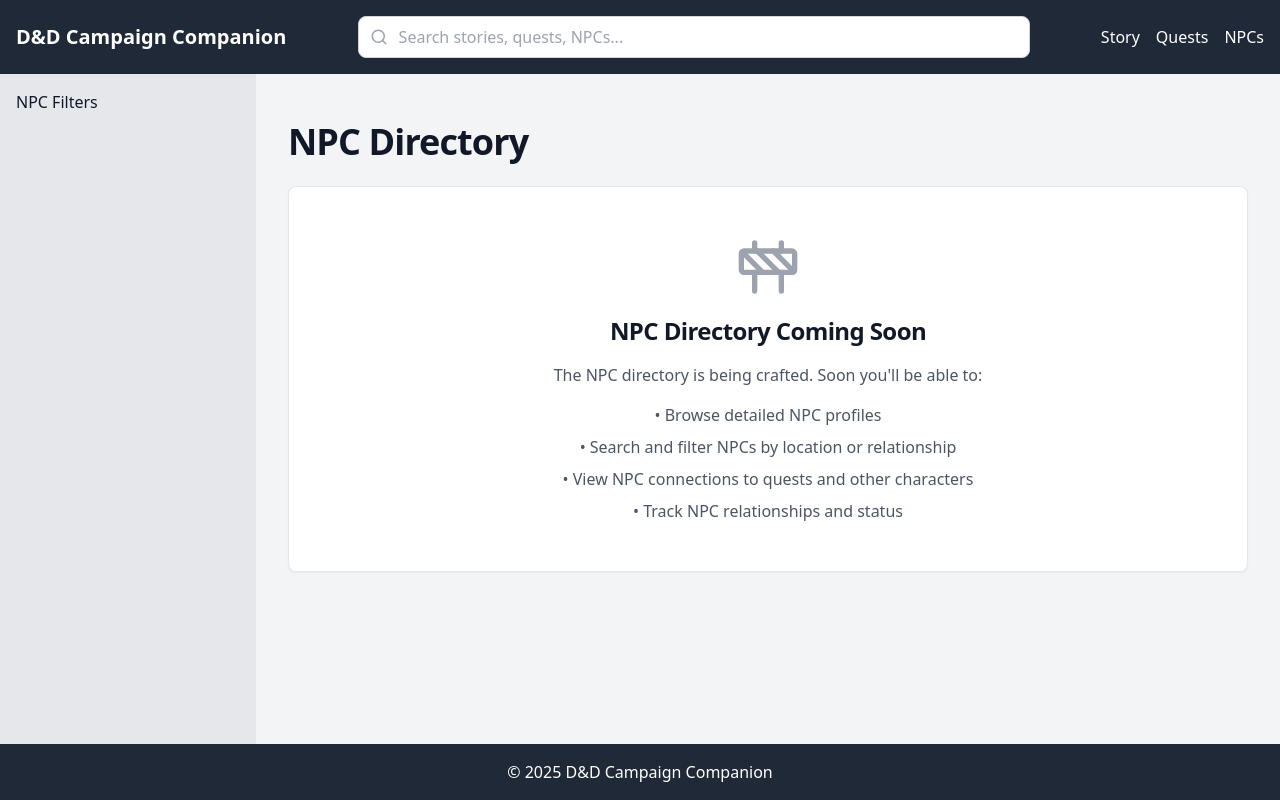
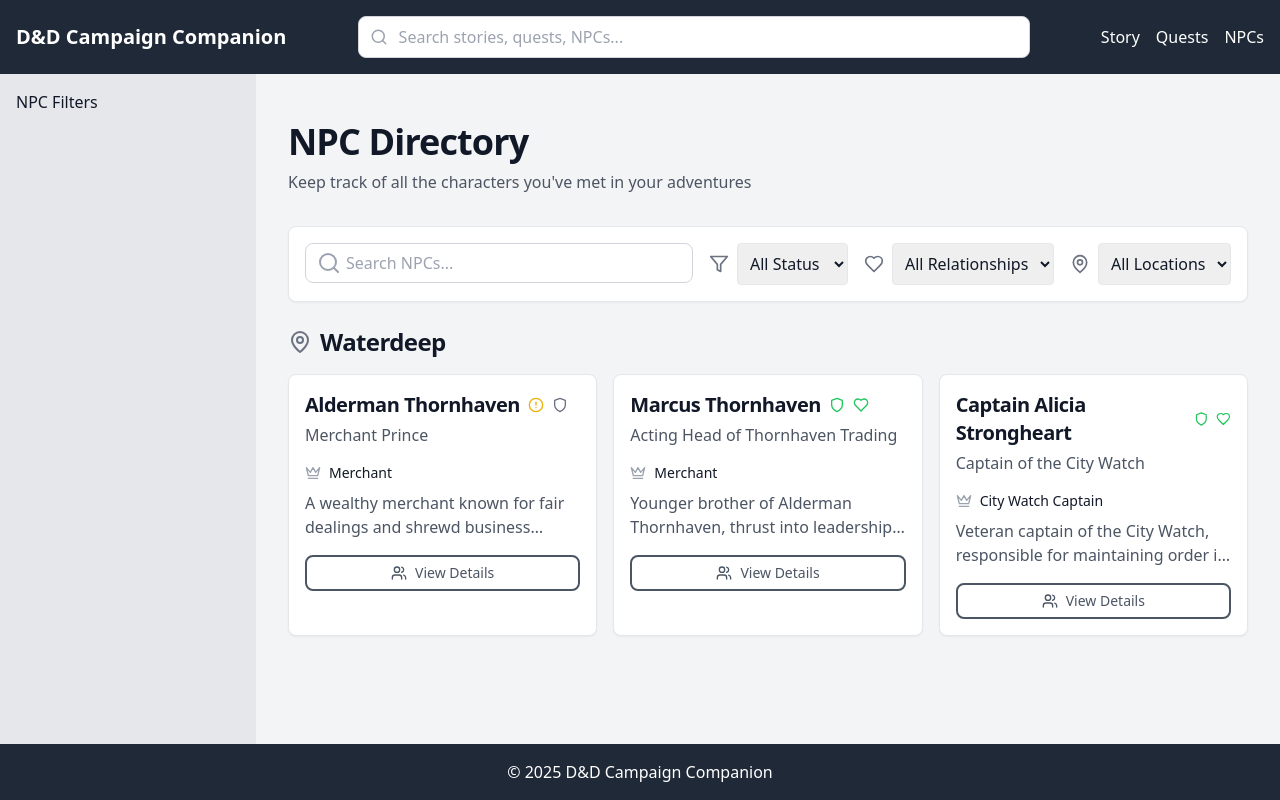
Before and after one commit to Haugenau20/DnDRecap, a React (Create React App) app: page /DnDRecap/npcs in a window 1280 px wide. Built offline with nearby package versions, Linux system fonts and the light colour scheme.

Commit message:
Added content to NPCDirectory

```diff
--- a/src/components/features/npcs/NPCDirectory.tsx
+++ b/src/components/features/npcs/NPCDirectory.tsx
@@ -1 +1,243 @@
-export {}
+import React, { useState, useMemo } from 'react';
+import { useNPCs } from '../../../context/NPCContext';
+import { NPC, NPCRelationship } from '../../../types/npc';
+import Card from '../../core/Card';
+import Typography from '../../core/Typography';
+import Input from '../../core/Input';
+import Button from '../../core/Button';
+import {
+  Search,
+  Users,
+  Filter,
+  Heart,
+  AlertCircle,
+  Skull,
+  HelpCircle,
+  MapPin,
+  Crown,
+  SwordIcon,
+  Shield
+} from 'lucide-react';
+
+// Status icon mapping
+const statusIcons: Record<string, React.ReactNode> = {
+  active: <Shield className="text-green-500" size={16} />,
+  deceased: <Skull className="text-gray-500" size={16} />,
+  missing: <AlertCircle className="text-yellow-500" size={16} />,
+  unknown: <HelpCircle className="text-gray-400" size={16} />
+};
+
+// Relationship icon mapping
+const relationshipIcons: Record<NPCRelationship, React.ReactNode> = {
+  friendly: <Heart className="text-green-500" size={16} />,
+  neutral: <Shield className="text-gray-500" size={16} />,
+  hostile: <SwordIcon className="text-red-500" size={16} />,
+  unknown: <HelpCircle className="text-gray-400" size={16} />
+};
+
+const NPCDirectory: React.FC = () => {
+  const { npcs, isLoading } = useNPCs();
+  const [searchQuery, setSearchQuery] = useState('');
+  const [statusFilter, setStatusFilter] = useState<string>('all');
+  const [relationshipFilter, setRelationshipFilter] = useState<string>('all');
+  const [locationFilter, setLocationFilter] = useState<string>('all');
+
+  // Get unique locations for filter dropdown
+  const locations = useMemo(() => {
+    const uniqueLocations = new Set(npcs.map(npc => npc.location).filter(Boolean));
+    return Array.from(uniqueLocations);
+  }, [npcs]);
+
+  // Filter NPCs based on search and filters
+  const filteredNPCs = useMemo(() => {
+    return npcs.filter(npc => {
+      // Search filter
+      const searchMatch = searchQuery === '' ||
+        npc.name.toLowerCase().includes(searchQuery.toLowerCase()) ||
+        npc.description.toLowerCase().includes(searchQuery.toLowerCase());
+
+      // Status filter
+      const statusMatch = statusFilter === 'all' || npc.status === statusFilter;
+
+      // Relationship filter
+      const relationshipMatch = relationshipFilter === 'all' ||
+        npc.relationship === relationshipFilter;
+
+      // Location filter
+      const locationMatch = locationFilter === 'all' || npc.location === locationFilter;
+
+      return searchMatch && statusMatch && relationshipMatch && locationMatch;
+    });
+  }, [npcs, searchQuery, statusFilter, relationshipFilter, locationFilter]);
+
+  // Group NPCs by location for display
+  const groupedNPCs = useMemo(() => {
+    return filteredNPCs.reduce((acc, npc) => {
+      const location = npc.location || 'Unknown Location';
+      if (!acc[location]) {
+        acc[location] = [];
+      }
+      acc[location].push(npc);
+      return acc;
+    }, {} as Record<string, NPC[]>);
+  }, [filteredNPCs]);
+
+  if (isLoading) {
+    return (
+      <Card>
+        <Card.Content>
+          <Typography>Loading NPCs...</Typography>
+        </Card.Content>
+      </Card>
+    );
+  }
+
+  return (
+    <div className="space-y-6">
+      {/* Search and Filters */}
+      <Card>
+        <Card.Content className="space-y-4">
+          <div className="flex flex-col md:flex-row gap-4">
+            {/* Search */}
+            <div className="flex-1">
+              <Input
+                placeholder="Search NPCs..."
+                value={searchQuery}
+                onChange={(e) => setSearchQuery(e.target.value)}
+                startIcon={<Search className="text-gray-400" />}
+                fullWidth
+              />
+            </div>
+
+            {/* Filters */}
+            <div className="flex flex-wrap gap-4">
+              <div className="flex items-center gap-2">
+                <Filter size={20} className="text-gray-500" />
+                <select
+                  className="rounded border p-2"
+                  value={statusFilter}
+                  onChange={(e) => setStatusFilter(e.target.value)}
+                >
+                  <option value="all">All Status</option>
+                  <option value="active">Active</option>
+                  <option value="deceased">Deceased</option>
+                  <option value="missing">Missing</option>
+                  <option value="unknown">Unknown</option>
+                </select>
+              </div>
+
+              <div className="flex items-center gap-2">
+                <Heart size={20} className="text-gray-500" />
+                <select
+                  className="rounded border p-2"
+                  value={relationshipFilter}
+                  onChange={(e) => setRelationshipFilter(e.target.value)}
+                >
+                  <option value="all">All Relationships</option>
+                  <option value="friendly">Friendly</option>
+                  <option value="neutral">Neutral</option>
+                  <option value="hostile">Hostile</option>
+                  <option value="unknown">Unknown</option>
+                </select>
+              </div>
+
+              <div className="flex items-center gap-2">
+                <MapPin size={20} className="text-gray-500" />
+                <select
+                  className="rounded border p-2"
+                  value={locationFilter}
+                  onChange={(e) => setLocationFilter(e.target.value)}
+                >
+                  <option value="all">All Locations</option>
+                  {locations.map(location => (
+                    <option key={location} value={location}>
+                      {location}
+                    </option>
+                  ))}
+                </select>
+              </div>
+            </div>
+          </div>
+        </Card.Content>
+      </Card>
+
+      {/* NPC List */}
+      {Object.entries(groupedNPCs).map(([location, locationNPCs]) => (
+        <div key={location}>
+          <div className="flex items-center gap-2 mb-4">
+            <MapPin className="text-gray-500" />
+            <Typography variant="h3">{location}</Typography>
+          </div>
+
+          <div className="grid grid-cols-1 md:grid-cols-2 lg:grid-cols-3 gap-4">
+            {locationNPCs.map(npc => (
+              <Card key={npc.id} hoverable>
+                <Card.Content className="space-y-4">
+                  {/* NPC Header */}
+                  <div className="flex items-start justify-between">
+                    <div className="flex-1">
+                      <div className="flex items-center gap-2">
+                        <Typography variant="h4">
+                          {npc.name}
+                        </Typography>
+                        {statusIcons[npc.status]}
+                        {relationshipIcons[npc.relationship]}
+                      </div>
+                      {npc.title && (
+                        <Typography color="secondary" className="mt-1">
+                          {npc.title}
+                        </Typography>
+                      )}
+                    </div>
+                  </div>
+
+                  {/* NPC Details */}
+                  <div className="space-y-2">
+                    {npc.occupation && (
+                      <div className="flex items-center gap-2">
+                        <Crown size={16} className="text-gray-400" />
+                        <Typography variant="body-sm">
+                          {npc.occupation}
+                        </Typography>
+                      </div>
+                    )}
+                    <Typography color="secondary" className="line-clamp-2">
+                      {npc.description}
+                    </Typography>
+                  </div>
+
+                  {/* View Details Button */}
+                  <Button
+                    variant="outline"
+                    size="sm"
+                    className="w-full"
+                    startIcon={<Users size={16} />}
+                  >
+                    View Details
+                  </Button>
+                </Card.Content>
+              </Card>
+            ))}
+          </div>
+        </div>
+      ))}
+
+      {/* Empty State */}
+      {filteredNPCs.length === 0 && (
+        <Card>
+          <Card.Content className="text-center py-8">
+            <Users className="w-12 h-12 mx-auto text-gray-400 mb-4" />
+            <Typography variant="h3" className="mb-2">
+              No NPCs Found
+            </Typography>
+            <Typography color="secondary">
+              Try adjusting your search criteria
+            </Typography>
+          </Card.Content>
+        </Card>
+      )}
+    </div>
+  );
+};
+
+export default NPCDirectory;
--- a/src/pages/NPCsPage.tsx
+++ b/src/pages/NPCsPage.tsx
@@ -1,37 +1,21 @@
 // pages/NPCsPage.tsx
 import React from 'react';
 import Typography from '../components/core/Typography';
-import Card from '../components/core/Card';
-import { Construction } from 'lucide-react';
+import NPCDirectory from '../components/features/npcs/NPCDirectory';
 
 const NPCsPage: React.FC = () => {
   return (
     <div className="max-w-7xl mx-auto px-4 py-8">
-      <Typography variant="h1" className="mb-6">NPC Directory</Typography>
-
-      <Card className="text-center p-12">
-        <Construction className="w-16 h-16 mx-auto mb-4 text-gray-400" />
-        <Typography variant="h3" className="mb-4">
-          NPC Directory Coming Soon
+      <div className="mb-8">
+        <Typography variant="h1" className="mb-2">
+          NPC Directory
         </Typography>
         <Typography color="secondary">
-          The NPC directory is being crafted. Soon you'll be able to:
+          Keep track of all the characters you've met in your adventures
         </Typography>
-        <ul className="mt-4 space-y-2">
-          <li>
-            <Typography color="secondary">• Browse detailed NPC profiles</Typography>
-          </li>
-          <li>
-            <Typography color="secondary">• Search and filter NPCs by location or relationship</Typography>
-          </li>
-          <li>
-            <Typography color="secondary">• View NPC connections to quests and other characters</Typography>
-          </li>
-          <li>
-            <Typography color="secondary">• Track NPC relationships and status</Typography>
-          </li>
-        </ul>
-      </Card>
+      </div>
+
+      <NPCDirectory />
     </div>
   );
 };
```
Also changed, not shown: projectStructure.txt, 1 other file (tests, documents, lock files or other folders).
